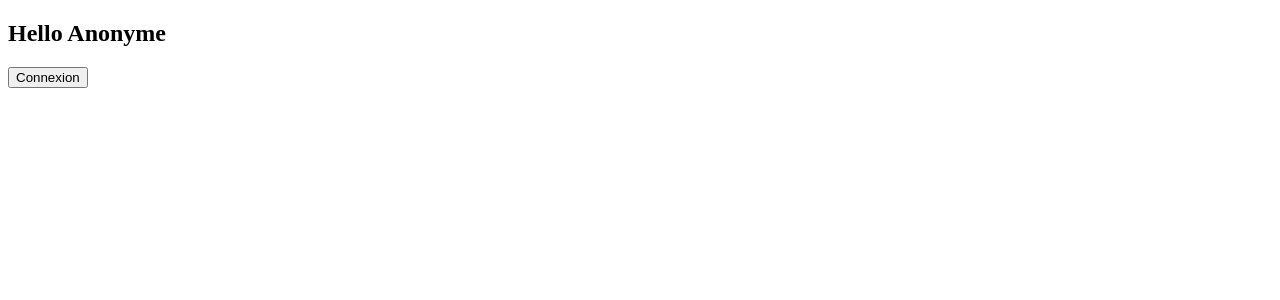
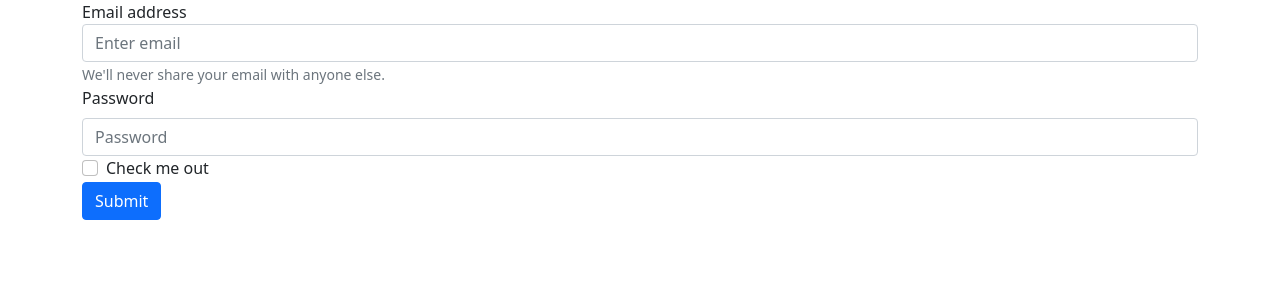
Before and after one commit to Faez-B/Vue-Avance, a Vue app in the folder vue-project/: page / in a window 1280 px wide. Shown: the top 300 px of the page. Built offline with nearby package versions, Linux system fonts and the light colour scheme.

Commit message:
class binding

```diff
--- a/vue-project/src/App.vue
+++ b/vue-project/src/App.vue
@@ -1,15 +1,36 @@
 <script setup>
-  import Condition from './components/Condition.vue';
 
+import {ref} from "vue";
+
+const badPassword = ref(false);
+const onSubmit = () => {
+  badPassword.value = !badPassword.value;
+}
 </script>
 
 <template>
 
-  <main>
-    <Condition />
-
+  <main class="container">
+    <form @submit.prevent="onSubmit()">
+      <div class="form-group">
+        <label for="exampleInputEmail1">Email address</label>
+        <input type="email" class="form-control" id="exampleInputEmail1" aria-describedby="emailHelp" placeholder="Enter email">
+        <small id="emailHelp" class="form-text text-muted">We'll never share your email with anyone else.</small>
+      </div>
+      <div class="form-group">
+        <label for="exampleInputPassword1" class="form-label" :class="{'text-danger' : badPassword}">Password</label>
+        <input type="password" class="form-control" id="exampleInputPassword1" placeholder="Password">
+      </div>
+      <div class="form-check">
+        <input type="checkbox" class="form-check-input" id="exampleCheck1">
+        <label class="form-check-label" for="exampleCheck1">Check me out</label>
+      </div>
+      <button type="submit" class="btn btn-primary">Submit</button>
+    </form>
   </main>
 
 </template>
 
-<style></style>
+<style>
+  @import 'bootstrap/dist/css/bootstrap.min.css';
+</style>
--- a/vue-project/src/components/Condition.vue
+++ b/vue-project/src/components/Condition.vue
@@ -23,7 +23,7 @@
   <main>
 
     <h2 v-if="connected">Hello {{ user.name }}!</h2>
-    <h2 v-else>Hello Anonyme</h2>
+    <h2 v-else class="text-danger">Hello Anonyme</h2>
 
     <button v-if="!connected" @click="connexion()">Connexion</button>
     <button v-else @click="deconnexion()">Déconnexion</button>
```
Also changed, not shown: 1 other file (tests, documents, lock files or other folders).
